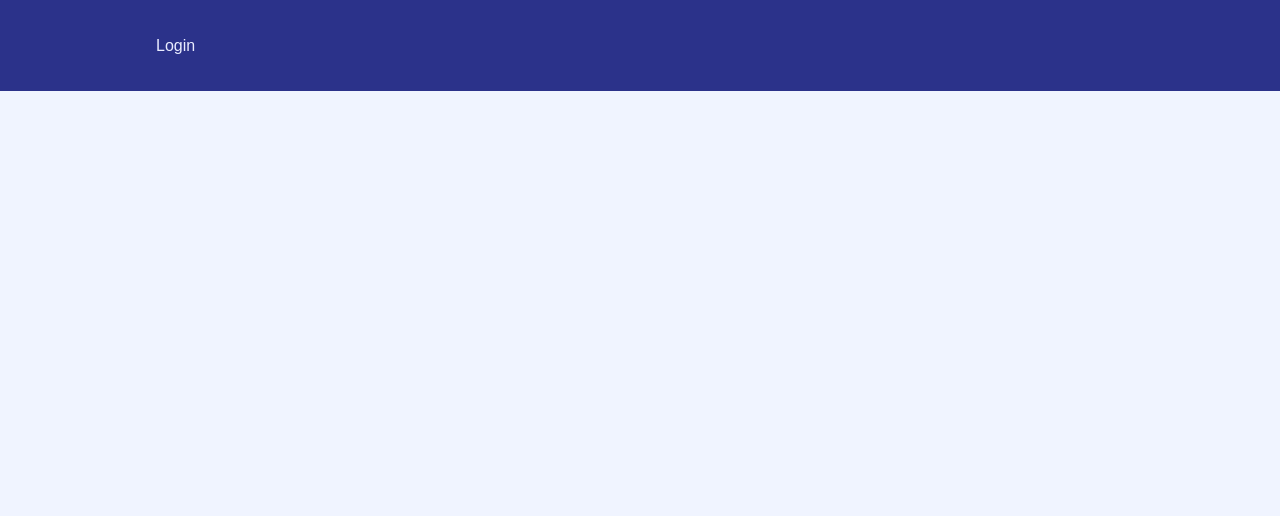
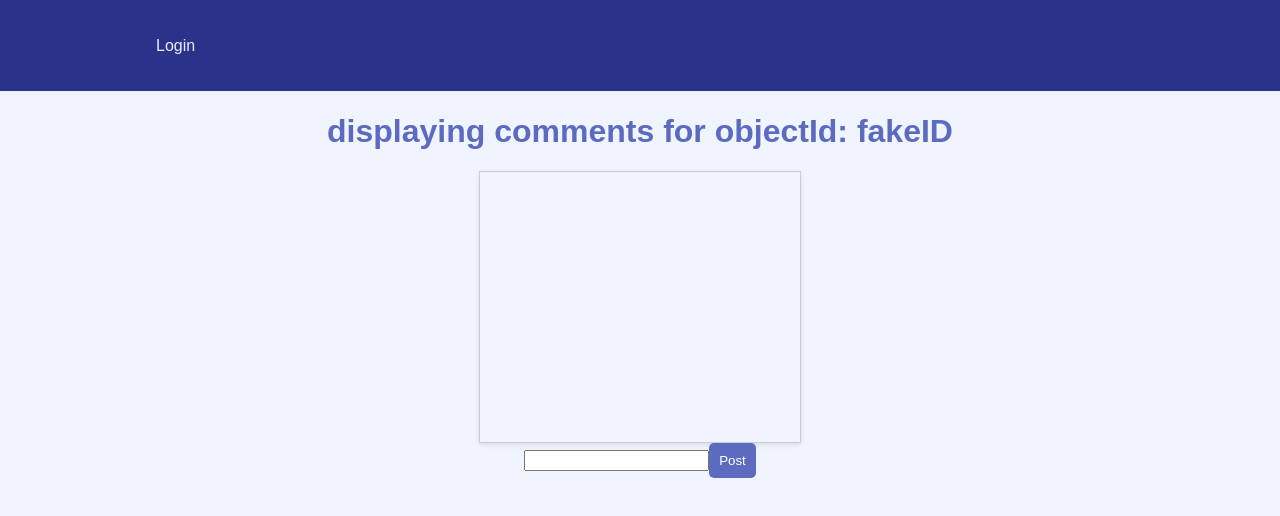
Before and after one commit to Adrian-Moreira/PlanPals, a React (Create React App) app in the folder front-end-web/: page /debug in a window 1280 px wide. Before the commit this address had no page. Shown: the top 516 px of the page. Built offline with nearby package versions, Linux system fonts and the light colour scheme.

Commit message:
Created working UI for comments, no backend connectivity yet.

```diff
--- a/front-end-web/src/App.css
+++ b/front-end-web/src/App.css
@@ -160,3 +160,20 @@
   text-decoration: none;
   color: white;
 }
+
+.Comment-Container {
+  display: flex;
+  flex-direction: column;
+  align-items: center; /* Center contents */
+}
+
+.Comment-Scrolling-Box {
+  width: 300px; /* Set a width for the box */
+  height: 250px; /* Set a height for the box */
+  overflow-y: auto; /* Enable vertical scrolling */
+  /* Make it look nice */
+  border: 1px solid #ccc;
+  padding: 10px;
+  box-shadow: 0 2px 5px rgba(0, 0, 0, 0.1);
+  line-height: 1.35;
+}
--- a/front-end-web/src/App.js
+++ b/front-end-web/src/App.js
@@ -14,6 +14,9 @@ import Planner from "./pages/planner";
 import Login from "./pages/Login"; // Import the Login page
 import ProtectedRoute from "./ProtectedRoute"; // Import the ProtectedRoute
 
+//DELETE ME
+import CommentTest from "./pages/commentTest";
+
 function App() {
   return (
     <Router>
@@ -24,6 +27,8 @@ function App() {
           <Route path="/about" element={<About />} />
           <Route path="/planners" element={<Planners />} />
           <Route path="/planner/:access/:plannerId" element={<Planner />} />
+
+          <Route path="/debug" element={<CommentTest />} />
       </Routes>
     </Router>
 
--- /dev/null
+++ b/front-end-web/src/components/Comments/comment.js
@@ -0,0 +1,11 @@
+import React from 'react';
+
+const Comment = ({author, body, commentId}) => {
+    return (
+        <div id={commentId}>
+            <u>{author}:</u> {body}
+        </div>
+    );
+};
+
+export default Comment;
--- /dev/null
+++ b/front-end-web/src/components/Comments/commentBox.js
@@ -0,0 +1,57 @@
+import React, {useState } from "react";
+import CommentList from './commentList';
+import CommentForm from './commentForm';
+
+var commentData = [
+    {id:1, author:"Adrian", body:"This is my first comment!"},
+    {id:2, author:"Alvinna", body:"Here's another comment."},
+    {id:3, author:"Adrian", body:"testing Scrollingggggggggggggggggggggggggggg"},
+    {id:4, author:"Adrian", body:"keeeeeep going"},
+    {id:5, author:"Adrian", body:"AAAaaaaaahhhhhhhhhhhhh"},
+    {id:6, author:"Adrian", body:"more"},
+    {id:6, author:"Adrian", body:"more"},
+    {id:6, author:"Adrian", body:"more"},
+    {id:6, author:"Adrian", body:"more"},
+    {id:6, author:"Adrian", body:"more"},
+    {id:6, author:"Adrian", body:"more"},
+    {id:6, author:"Adrian", body:"more"},
+    {id:6, author:"Adrian", body:"more"},
+    {id:6, author:"Adrian", body:"more"},
+    {id:6, author:"Adrian", body:"more"},
+    {id:6, author:"Adrian", body:"more"},
+    {id:6, author:"Adrian", body:"more"},
+    {id:6, author:"Adrian", body:"more"},
+    {id:6, author:"Adrian", body:"more"},
+    {id:6, author:"Adrian", body:"more"},
+    {id:6, author:"Adrian", body:"more"},
+    {id:6, author:"Adrian", body:"more"},
+    {id:6, author:"Adrian", body:"more"},
+    {id:6, author:"Adrian", body:"more"}
+];
+
+//Contains a comment list of comments made on an object with the given objectId
+const CommentBox = ({objectId}) => {
+
+    const [commentData, setComments] = useState([]);
+
+    const handleCommentSubmit = (newComment) => {
+
+        //Eventually, do backend comment adding here and only update the comments if it goes through
+        //...but also probably don't update them this way because we'll need the near realtime eventually
+
+        setComments((prevComments) => [...prevComments, newComment]);
+    };
+
+
+    return (
+        <div id="commentBox" className="Comment-Container">
+            <h1>
+                displaying comments for objectId: {objectId}
+            </h1>
+            <CommentList commentData={commentData} />
+            <CommentForm onSubmit={handleCommentSubmit} />
+        </div>
+    );
+};
+
+export default CommentBox;
--- /dev/null
+++ b/front-end-web/src/components/Comments/commentForm.js
@@ -0,0 +1,31 @@
+import React, {useState } from "react";
+
+const CommentForm = ({onSubmit}) => {
+
+    const [comment, setComment] = useState('');
+
+    const handleAddComment = (e) => {
+        e.preventDefault(); // Prevent the default form submission
+
+        //If it's not an empty comment, post it!
+        if (comment) {
+            //CHANGE THE AUTHOR NAME WITHT THE USERID LATER PLEASE
+            onSubmit({ body: comment , author:"Adrian"});
+            setComment('');
+        }
+    }
+
+    return (
+        <form onSubmit={handleAddComment}>
+                        <input
+                            type="text"
+                            value={comment}
+                            onChange={(e) => setComment(e.target.value)}
+                            required
+                        />
+                        <button type="submit">Post</button>
+                    </form>
+    );
+};
+
+export default CommentForm;
--- /dev/null
+++ b/front-end-web/src/components/Comments/commentList.js
@@ -0,0 +1,14 @@
+import React from 'react';
+import Comment from './comment';
+
+const CommentList = ({commentData}) => {
+    return (
+        <div id="commentList" className="Comment-Scrolling-Box">
+            {commentData.map((comment) => (
+                <Comment commentId={comment.id} author={comment.author} body={comment.body}/>
+            ))}
+        </div>
+    );
+};
+
+export default CommentList;
--- /dev/null
+++ b/front-end-web/src/pages/commentTest.js
@@ -0,0 +1,12 @@
+import React from "react";
+import CommentBox from "../components/Comments/commentBox";
+
+const CommentTest = () => {
+    return (
+        <div>
+            <CommentBox objectId="fakeID" />
+        </div>
+    );
+};
+
+export default CommentTest;
```
